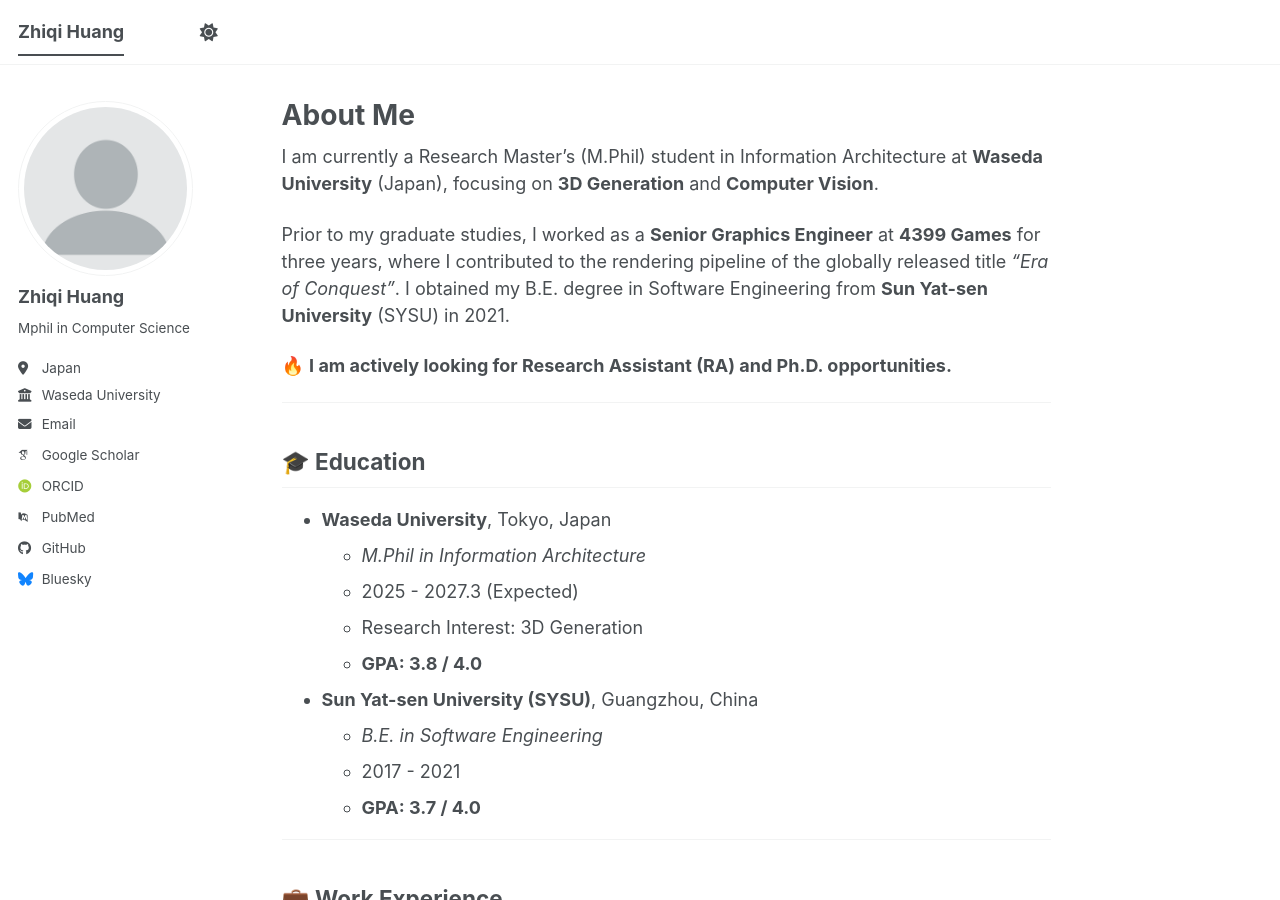
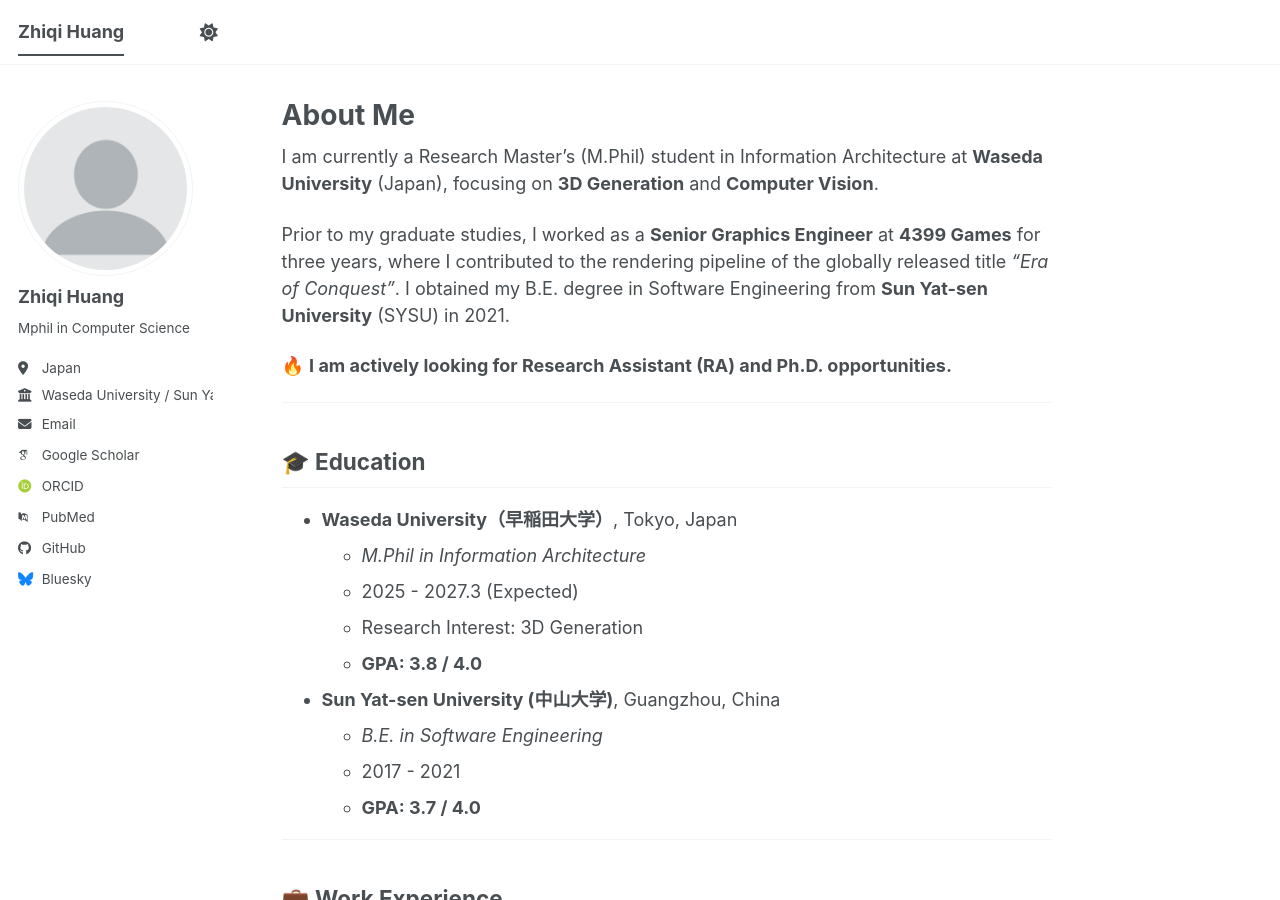
Before and after one commit to huang-zhiqi/huang-zhiqi.github.io, a Jekyll site: the page built from _pages/about.md, in a window 1280 px wide and 900 px high. Built offline with Jekyll 4.4.1, drawn with Linux system fonts in a browser that asks for light colours; some web fonts are replaced; a script bundle is joined from its source files by our own code; library files that are not in the unit come from our copies.

Commit message:
university

```diff
--- a/_config.yml
+++ b/_config.yml
@@ -28,7 +28,7 @@
   pronouns         : # example: "she/her"
   bio              : "Mphil in Computer Science"
   location         : "Japan"
-  employer         : "Waseda University"
+  employer         : "Waseda University / Sun Yat-sen University"
   uri              : # URL
   email            : "huangzhq1747@gmail.com"
 
--- a/_pages/about.md
+++ b/_pages/about.md
@@ -18,13 +18,13 @@
 
 ## 🎓 Education
 
-* **Waseda University**, Tokyo, Japan
+* **Waseda University（早稲田大学）**, Tokyo, Japan
   * *M.Phil in Information Architecture*
   * 2025 - 2027.3 (Expected)
   * Research Interest: 3D Generation
   * **GPA: 3.8 / 4.0**
 
-* **Sun Yat-sen University (SYSU)**, Guangzhou, China
+* **Sun Yat-sen University (中山大学)**, Guangzhou, China
   * *B.E. in Software Engineering*
   * 2017 - 2021
   * **GPA: 3.7 / 4.0**
```
